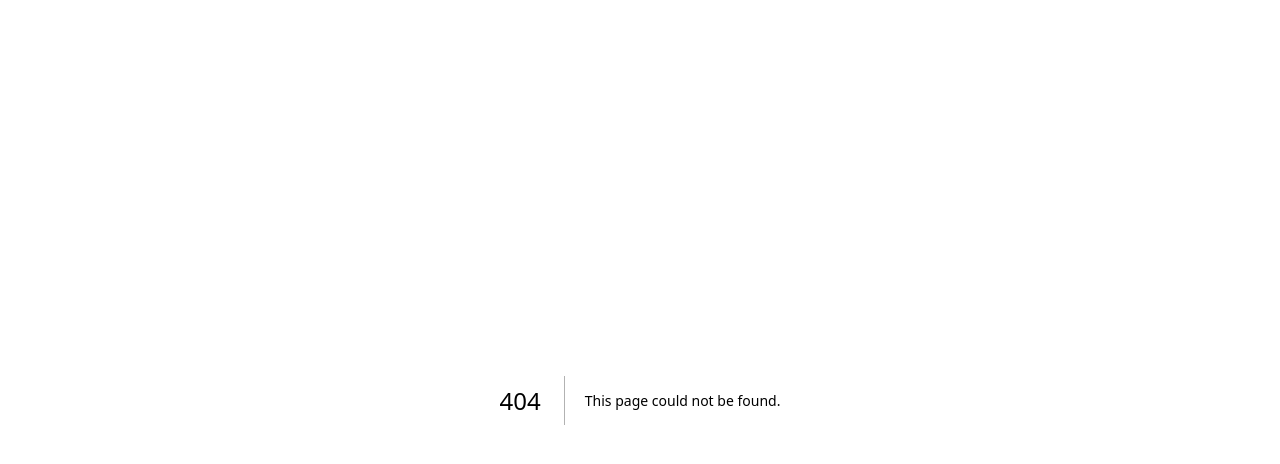
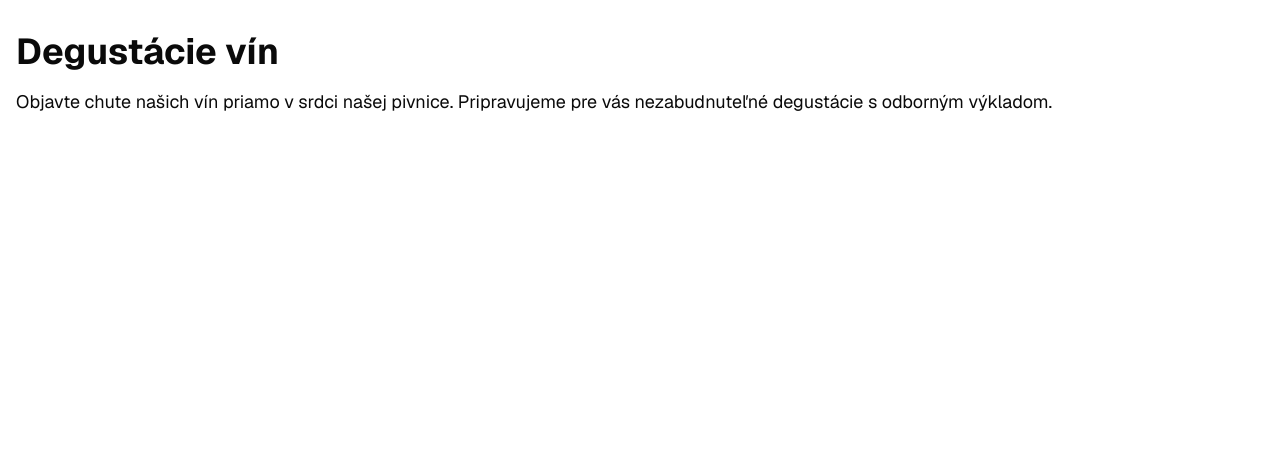
Before and after one commit to Abra7abra7/putec-eshop, a Next.js app: page /degustacie in a window 1280 px wide. Before the commit this address had no page. Shown: the top 464 px of the page. Built offline with nearby package versions, Linux system fonts and the light colour scheme.

Commit message:
feat: Pridanie stránok a redizajn farebnej schémy
- Vytvorené nové stránky: Degustácie, Ubytovanie, O nás\n- Aktualizovaná navigácia v hlavičke a pätičke\n- Zmenená farebná schéma na bielu a zlatú (#ae883d)

```diff
--- /dev/null
+++ b/app/degustacie/page.tsx
@@ -0,0 +1,11 @@
+export default function DegustaciePage() {
+  return (
+    <div className="container mx-auto px-4 py-8">
+      <h1 className="text-4xl font-bold mb-4">Degustácie vín</h1>
+      <p className="text-lg">
+        Objavte chute našich vín priamo v srdci našej pivnice. Pripravujeme pre vás nezabudnuteľné degustácie s odborným výkladom.
+      </p>
+      {/* Tu bude v budúcnosti formulár alebo rezervačný systém */}
+    </div>
+  );
+}
--- a/app/globals.css
+++ b/app/globals.css
@@ -10,19 +10,19 @@
     --card-foreground: 0 0% 3.9%;
     --popover: 0 0% 100%;
     --popover-foreground: 0 0% 3.9%;
-    --primary: 0 0% 9%;
-    --primary-foreground: 0 0% 98%;
-    --secondary: 0 0% 96.1%;
+    --primary: 41 48% 46%; /* Zlatá farba #ae883d */
+    --primary-foreground: 0 0% 98%; /* Svetlý text na zlatej */
+    --secondary: 0 0% 98%;
     --secondary-foreground: 0 0% 9%;
-    --muted: 0 0% 96.1%;
+    --muted: 0 0% 98%;
     --muted-foreground: 0 0% 45.1%;
-    --accent: 0 0% 96.1%;
-    --accent-foreground: 0 0% 9%;
+    --accent: 41 48% 46%; /* Zlatá ako akcent */
+    --accent-foreground: 0 0% 98%;
     --destructive: 0 84.2% 60.2%;
     --destructive-foreground: 0 0% 98%;
-    --border: 0 0% 89.8%;
-    --input: 0 0% 89.8%;
-    --ring: 0 0% 3.9%;
+    --border: 0 0% 94%;
+    --input: 0 0% 94%;
+    --ring: 41 48% 46%; /* Zlatý focus ring */
     --chart-1: 12 76% 61%;
     --chart-2: 173 58% 39%;
     --chart-3: 197 37% 24%;
--- /dev/null
+++ b/app/o-nas/page.tsx
@@ -0,0 +1,10 @@
+export default function ONasPage() {
+  return (
+    <div className="container mx-auto px-4 py-8">
+      <h1 className="text-4xl font-bold mb-4">O nás</h1>
+      <p className="text-lg">
+        Sme rodinné vinárstvo s dlhoročnou tradíciou, ktoré sa s láskou a rešpektom stará o vinice a prináša vám vína s jedinečným charakterom.
+      </p>
+    </div>
+  );
+}
--- /dev/null
+++ b/app/ubytovanie/page.tsx
@@ -0,0 +1,11 @@
+export default function UbytovaniePage() {
+  return (
+    <div className="container mx-auto px-4 py-8">
+      <h1 className="text-4xl font-bold mb-4">Ubytovanie u nás</h1>
+      <p className="text-lg">
+        Doprajte si oddych a prespite v našich útulných izbách s výhľadom na vinice. Ideálne miesto pre relax a spoznávanie okolia.
+      </p>
+      {/* Tu bude v budúcnosti galéria a rezervačný formulár */}
+    </div>
+  );
+}
--- a/components/hero.tsx
+++ b/components/hero.tsx
@@ -17,7 +17,7 @@ export function Hero() {
           </Link>
         </Button>
         <Button asChild variant="outline" size="lg" className="rounded-full">
-          <Link href="/about">
+          <Link href="/o-nas">
             Náš príbeh
           </Link>
         </Button>
--- a/components/layout/footer.tsx
+++ b/components/layout/footer.tsx
@@ -12,8 +12,9 @@ export const Footer = () => {
           <h4 className="font-semibold">Rýchle odkazy</h4>
           <ul className="mt-2 space-y-1">
             <li><Link href="/vino" className="text-muted-foreground hover:text-foreground">Všetky vína</Link></li>
-            <li><Link href="/zazitky" className="text-muted-foreground hover:text-foreground">Degustácie</Link></li>
+                        <li><Link href="/degustacie" className="text-muted-foreground hover:text-foreground">Degustácie</Link></li>
             <li><Link href="/ubytovanie" className="text-muted-foreground hover:text-foreground">Ubytovanie</Link></li>
+            <li><Link href="/o-nas" className="text-muted-foreground hover:text-foreground">O nás</Link></li>
           </ul>
         </div>
         <div>
--- a/components/layout/header.tsx
+++ b/components/layout/header.tsx
@@ -11,7 +11,7 @@ export const Header = () => {
         </Link>
         <nav className="hidden items-center space-x-6 text-sm font-medium md:flex">
           <Link href="/vino" className="transition-colors hover:text-foreground/80">E-shop</Link>
-          <Link href="/zazitky" className="transition-colors hover:text-foreground/80">Degustácie</Link>
+          <Link href="/degustacie" className="transition-colors hover:text-foreground/80">Degustácie</Link>
           <Link href="/ubytovanie" className="transition-colors hover:text-foreground/80">Ubytovanie</Link>
         </nav>
         <div className="flex items-center gap-2">
```
